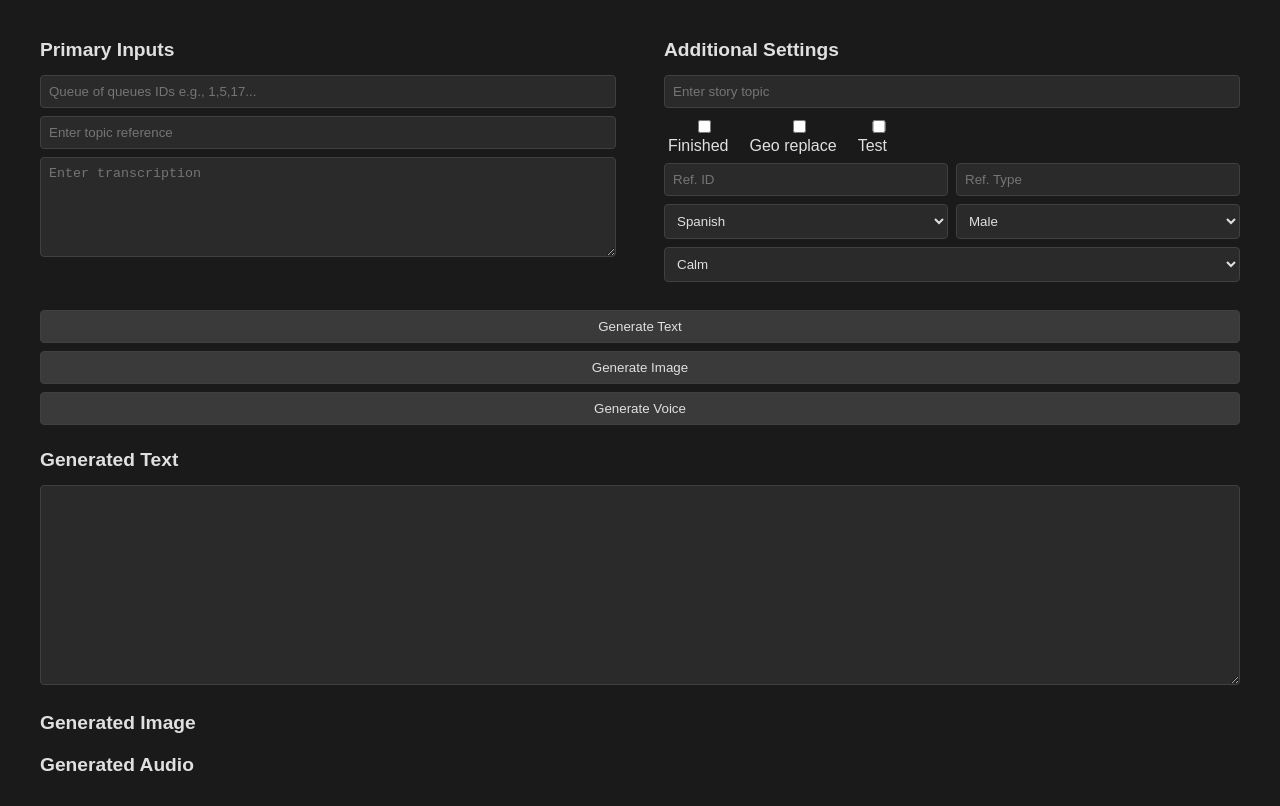
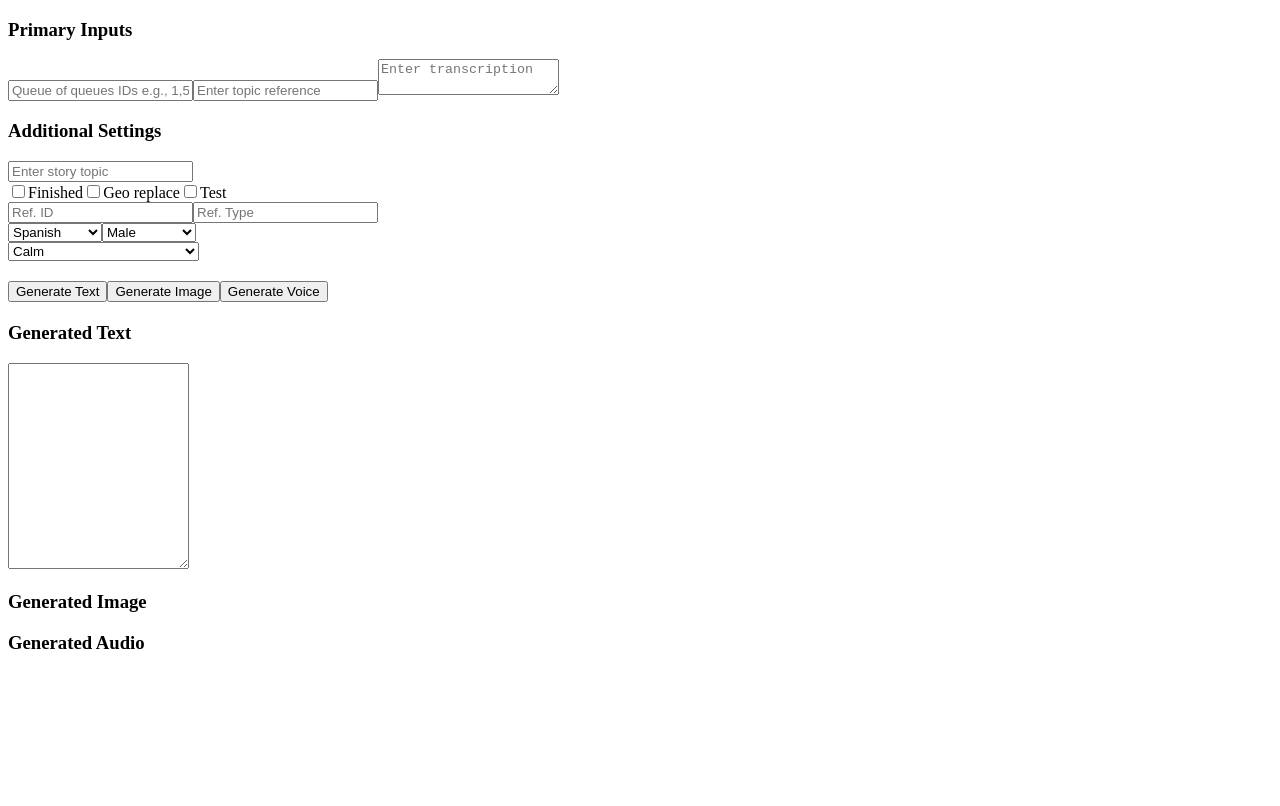
Before and after one commit to n1meli/ai-generation.assistent-n1meli, a React (Vite) app in the folder client/: page / in a window 1280 px wide. Built offline with nearby package versions, Linux system fonts and the light colour scheme.

Commit message:
Update App.css

```diff
--- a/client/src/App.css
+++ b/client/src/App.css
@@ -1,75 +1,10 @@
-body {
-  background-color: #1a1a1a;
-  color: #e0e0e0;
-  font-family: Arial, sans-serif;
-  margin: 0;
-  padding: 20px;
-}
+import React from 'react'
+import ReactDOM from 'react-dom/client'
+import App from './App.jsx'
+import './App.css'
 
-input, select, button, textarea {
-  background-color: #2a2a2a;
-  color: #e0e0e0;
-  border: 1px solid #404040;
-  padding: 8px;
-  margin: 4px 0;
-  border-radius: 4px;
-  width: 100%;
-  box-sizing: border-box;
-}
-
-button {
-  cursor: pointer;
-  background-color: #3a3a3a;
-}
-
-button:hover {
-  background-color: #4a4a4a;
-}
-
-textarea {
-  height: 100px;
-}
-
-label {
-  margin-right: 10px;
-  display: inline-block;
-  margin: 4px;
-}
-
-.flex-container {
-  display: flex;
-  justify-content: space-between;
-  gap: 20px;
-}
-
-.flex-half {
-  width: 48%;
-}
-
-h3 {
-  margin-bottom: 10px;
-  font-size: 1.2em;
-}
-
-.checkbox-group {
-  display: flex;
-  align-items: center;
-}
-
-.flex-row {
-  display: flex;
-  gap: 8px;
-}
-
-.flex-row > * {
-  flex: 1;
-}
-
-.container {
-  max-width: 1200px;
-  margin: 0 auto;
-}
-
-.output-section {
-  margin-top: 20px;
-}
+ReactDOM.createRoot(document.getElementById('root')).render(
+  <React.StrictMode>
+    <App />
+  </React.StrictMode>,
+)
```
